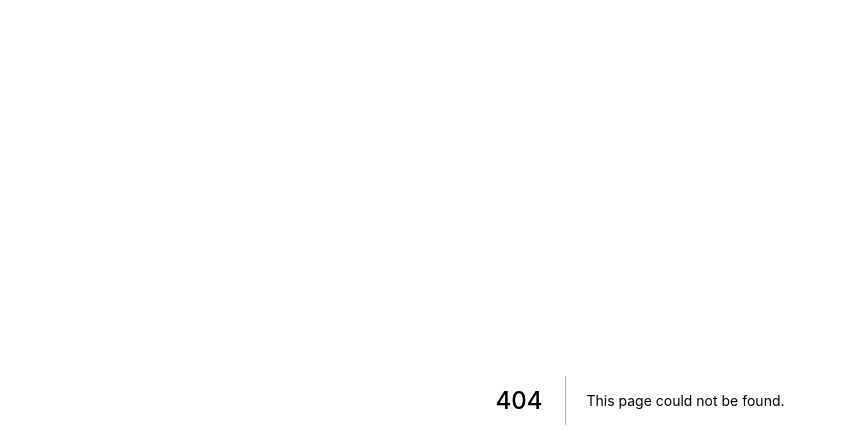
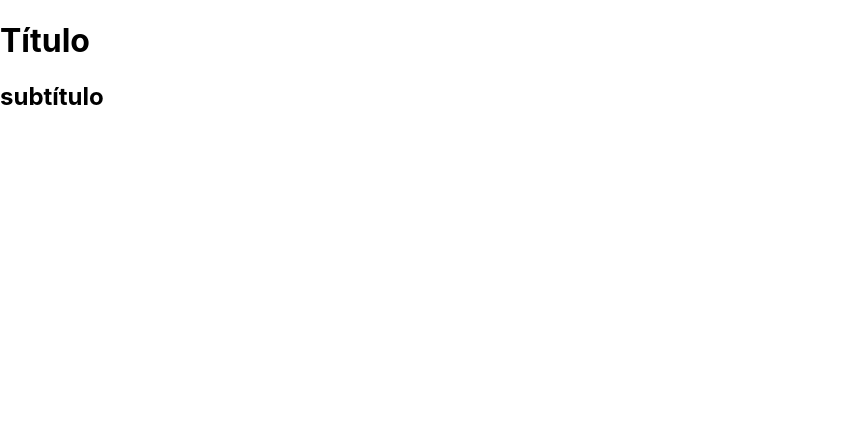
Before and after one commit to laerthnardelli/curso-nextjs, a Next.js app in the folder react-review/: page /basicos/usandoTitulo in a window 1280 px wide. Before the commit this address had no page. Shown: the top 448 px of the page, without its empty margins (0-846 px from the left). Built offline with nearby package versions, Linux system fonts and the light colour scheme.

Commit message:
Using Component

```diff
--- /dev/null
+++ b/react-review/components/Titulo.jsx
@@ -0,0 +1,8 @@
+export default function Titulo() {
+  return (
+    <>
+      <h1>Título</h1>
+      <h2>subtítulo</h2>
+    </>
+  );
+}
--- /dev/null
+++ b/react-review/pages/basicos/usandoTitulo.jsx
@@ -0,0 +1,9 @@
+import Titulo from "../../components/Titulo";
+
+export default function usandoTitulo() {
+    return (
+        <div>
+            <Titulo />
+        </div>
+    );
+}
```
